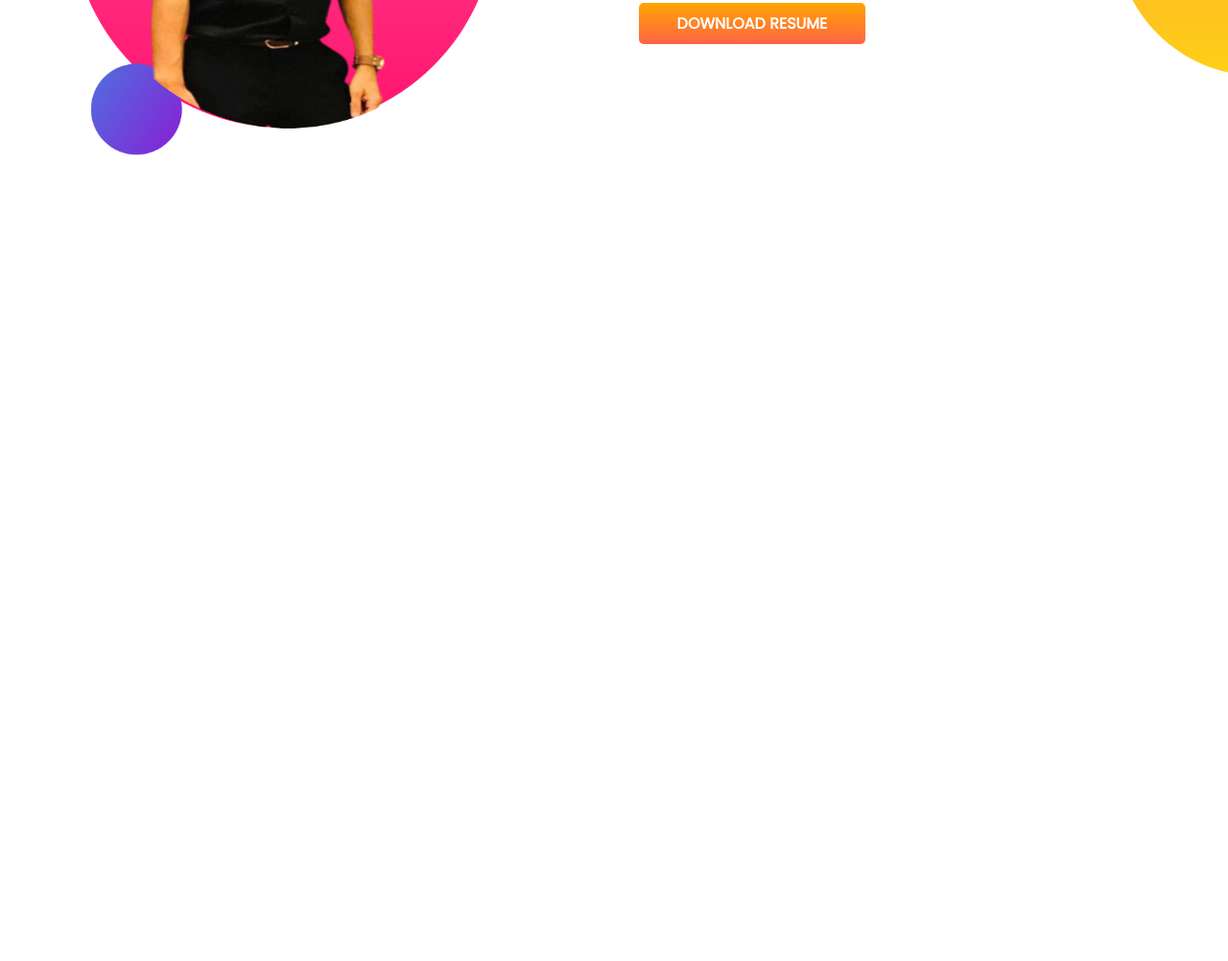
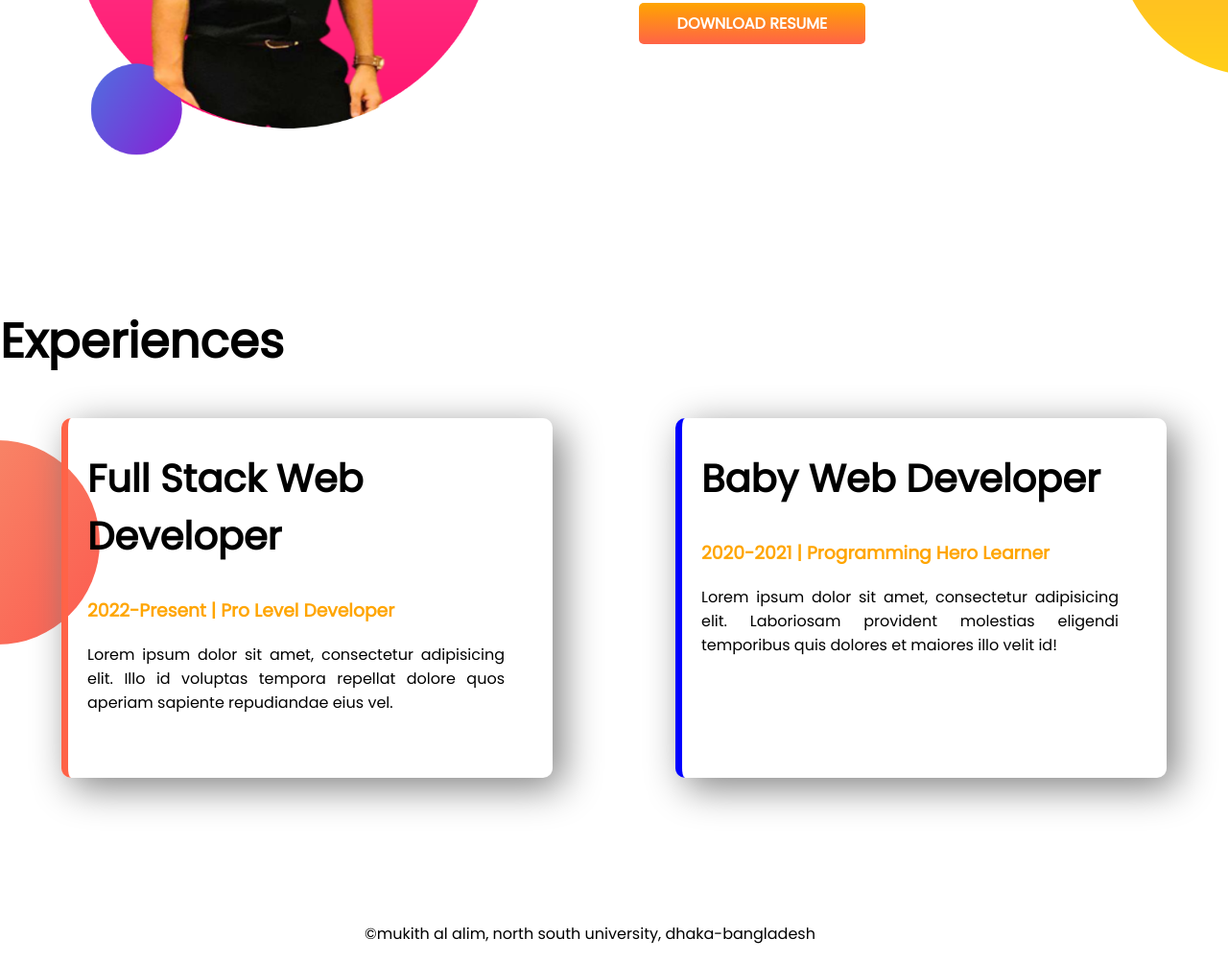
Before and after one commit to mukithalalim/developer-portfolio, a plain HTML site: page index.html in a window 1280 px wide. Shown: the part 973-1975 px from the top of the page at 96% size. Before the commit the page ends 1292 px from the top, so only its background shows below. Drawn offline with Linux system fonts and the light colour scheme.

Commit message:
;ast part

```diff
--- a/index.html
+++ b/index.html
@@ -16,7 +16,7 @@
 </head>
 
 <body>
-    <section class="top-banner">
+    <section class="top-banner flexible-container">
         <div class="half-width">
             <h1>Welcome To</h1>
             <h1><span class="name-color">Mukith Al Alim's</span> World</h1>
@@ -36,7 +36,8 @@
             <img src="/Images/my-bg.png" alt="Mukith's Photo">
         </div>
     </section>
-    <section class="dream-big">
+
+    <section class="dream-big flexible-container">
         <div class="half-width">
             <img src="/Images/my-bg2.png" alt="Mukith Picture">
         </div>
@@ -51,7 +52,29 @@
         </div>
 
     </section>
+    <section class="experience-area">
+        <h1>Experiences</h1>
+        <div class="flexible-container">
+            <div id="full-stack-dev" class="experience-item">
+                <h2>Full Stack Web Developer</h2>
+                <h3 class="orange-color">2022-Present | Pro Level Developer</h3>
+                <p>Lorem ipsum dolor sit amet, consectetur adipisicing elit. Illo id voluptas tempora repellat dolore
+                    quos
+                    aperiam sapiente repudiandae eius vel.</p>
+            </div>
+            <div id="baby-web-dev" class="experience-item">
+                <h2>Baby Web Developer</h2>
+                <h3 class="orange-color">2020-2021 | Programming Hero Learner</h3>
+                <p>Lorem ipsum dolor sit amet, consectetur adipisicing elit. Laboriosam provident molestias eligendi
+                    temporibus quis dolores et maiores illo velit id!</p>
+            </div>
+        </div>
+    </section>
 
 </body>
 
+<footer>
+    <p>©mukith al alim, north south university, dhaka-bangladesh</p>
+</footer>
+
 </html>
--- a/style.css
+++ b/style.css
@@ -7,11 +7,15 @@ h1 {
     font-size: 50px;
 }
 
+h2 {
+    font-size: 40px;
+}
+
 .name-color {
     color: orange;
 }
 
-section {
+.flexible-container {
     display: flex;
     margin-bottom: 150px;
 }
@@ -50,3 +54,37 @@ p {
     background-repeat: no-repeat;
     background-position: right;
 }
+
+.orange-color {
+    color: orange;
+}
+
+.experience-item {
+    box-shadow: 10px 10px 40px gray;
+    width: 40%;
+    margin-left: 5%;
+    margin-right: 5%;
+    padding-left: 20px;
+    border-radius: 10px;
+    padding-bottom: 50px;
+
+
+}
+
+.experience-area {
+    background-image: url(/Images/exp-bg.png);
+    background-repeat: no-repeat;
+    background-position: left;
+}
+
+#full-stack-dev {
+    border-left: 7px solid tomato;
+}
+
+#baby-web-dev {
+    border-left: 7px solid blue;
+}
+
+footer p {
+    text-align: center;
+}
```
Also changed, not shown: Images/exp-bg.png (added).
